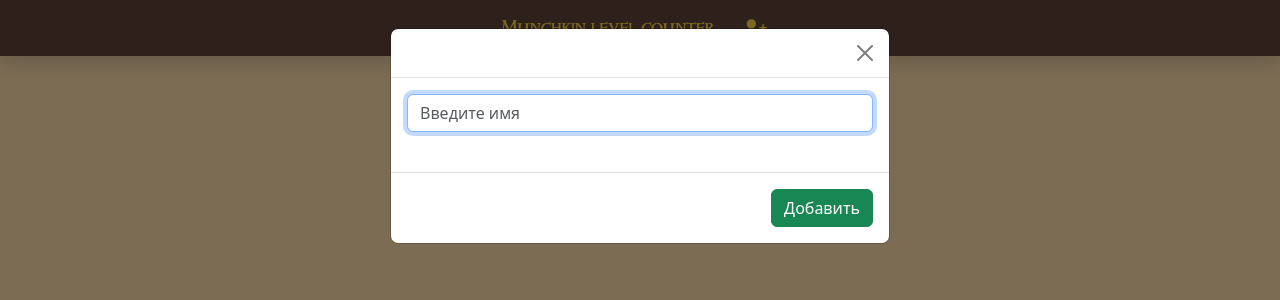
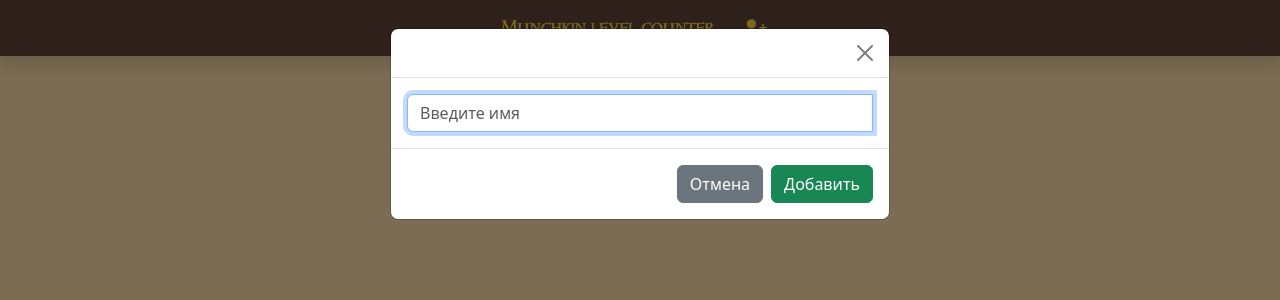
Before and after one commit to B1ckbeard/Munchkin-level-counter, a React (Create React App) app: page / in a window 1280 px wide. Both pictures are taken after a click on the button 754 px from the left and 28 px from the top of the page. Shown: the top 300 px of the page. Built offline with nearby package versions, Linux system fonts and the light colour scheme.

Commit message:
fix addForm with Formik

```diff
--- a/package.json
+++ b/package.json
@@ -9,6 +9,7 @@
     "@testing-library/react": "^13.4.0",
     "@testing-library/user-event": "^13.5.0",
     "bootstrap": "^5.3.2",
+    "formik": "^2.4.6",
     "gh-pages": "^6.1.1",
     "react": "^18.2.0",
     "react-bootstrap": "^2.10.0",
@@ -16,7 +17,8 @@
     "react-dom": "^18.2.0",
     "react-redux": "^9.1.0",
     "react-scripts": "5.0.1",
-    "web-vitals": "^2.1.4"
+    "web-vitals": "^2.1.4",
+    "yup": "^1.4.0"
   },
   "scripts": {
     "start": "react-scripts start",
--- a/src/components/AddCounterModal.jsx
+++ b/src/components/AddCounterModal.jsx
@@ -1,4 +1,6 @@
-import React, { useState, useEffect } from 'react';
+import React from 'react';
+import { Formik } from 'formik';
+import * as Yup from 'yup';
 import { Button, Modal, InputGroup, Form } from 'react-bootstrap';
 import { useDispatch, useSelector } from 'react-redux';
 import { selectors, actions, startLvl } from '../store/countersSlice';
@@ -8,9 +10,15 @@ const AddCounterModal = () => {
   const counters = useSelector(selectors.selectAll);
   const { isShowModal } = useSelector(state => state.counters);
   const handleCloseModal = () => dispatch(actions.closeModal());
-  const [titleInput, setTitleInput] = useState('');
-  const [message, setMessage] = useState('');
-  const [showMessage, setShowMessage] = useState(false);
+
+  const validationSchema = Yup.object().shape({
+    name: Yup
+      .string()
+      .trim()
+      .required('Обязательное поле')
+      .min(3, 'От 3 до 18 символов')
+      .max(18, 'От 3 до 18 символов')
+  });
 
   const addItem = (item) => {
     dispatch(actions.addCounter(item));
@@ -19,52 +27,56 @@ const AddCounterModal = () => {
     window.localStorage.setItem('counters', JSON.stringify(listItems));
   };
 
-  const handleAddCounter = () => {
-    if (titleInput.trim() !== '') {
-      const newCounter = { id: counters.length, name: titleInput, lvl: startLvl, itemsLvl: 0 };
-      addItem(newCounter);
-      setTitleInput('');
-      setMessage(`Игрок с именем ${titleInput} добавлен`);
-      setShowMessage(true);
-    }
-  };
-
-  useEffect(() => {
-    if (showMessage) {
-      setTimeout(() => {
-        setShowMessage(false);
-      }, 5000);
-    }
-  }, [showMessage]);
-
   return (
     <>
       <Modal show={isShowModal} onHide={handleCloseModal}>
+        <Formik
+          initialValues={{
+            name: '',
+          }}
+          validationSchema={validationSchema}
+          onSubmit={(values, { resetForm }) => {
+            try {
+              const newName = {
+                id: counters.length, name: values.name.trim(), lvl: startLvl, itemsLvl: 0
+              };
+              addItem(newName);
+              resetForm();
+              handleCloseModal();
+            } catch (e) {
+              console.error(e);
+            }
+          }}
+        >
+          {({
+            errors, values, handleChange, handleSubmit,
+          }) => (
+            <Form onSubmit={handleSubmit}>
               <Modal.Header closeButton>
               </Modal.Header>
               <Modal.Body className='text-center'>
                 <InputGroup>
                   <Form.Control
                     autoFocus={true}
+                    id="name"
                     aria-describedby="inputGroup-sizing-default"
                     placeholder='Введите имя'
-              value={titleInput}
-              onChange={(e) => setTitleInput(e.target.value)}
-              onKeyDown={(e) => {
-                if (e.key === 'Enter') {
-                  e.preventDefault();
-                  handleAddCounter();
-                }
-              }}
+                    value={values.name}
+                    onChange={handleChange}
+                    isInvalid={errors.name}
                   />
+                  <Form.Control.Feedback type="invalid">
+                    {errors.name}
+                  </Form.Control.Feedback>
                 </InputGroup>
-          <Form.Label className='text-success mt-2'>{showMessage && message}</Form.Label>
               </Modal.Body>
               <Modal.Footer>
-          <Button onClick={handleAddCounter} variant="success">
-            Добавить
-          </Button>
+                <Button variant="secondary" onClick={handleCloseModal}>Отмена</Button>
+                <Button type="submit" variant="success">Добавить</Button>
               </Modal.Footer>
+            </Form>
+          )}
+        </Formik>
       </Modal>
     </>
   )
--- a/src/components/CountersList.jsx
+++ b/src/components/CountersList.jsx
@@ -30,7 +30,7 @@ const CountersList = () => {
         {(counters.length === 0) ? (
           <div className="empty__descr">
             <h2 className="text-center mt-3">Список пуст</h2>
-            <p className='text-center mt-2 px-3'>Чтобы добавить игрока, нажмите на кнопку {<PersonPlusFill size={21}/>}</p>
+            <p className='text-center mt-2 px-3'>Чтобы добавить игрока, нажмите {<PersonPlusFill size={21}/>}</p>
           </div>
         ) : (
           counters.map((counter) => (
```
Also changed, not shown: 1 other file (tests, documents, lock files or other folders). Lines whose indentation alone changed are shown as unchanged.
